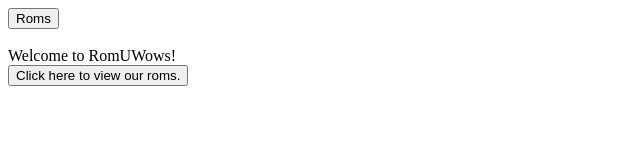
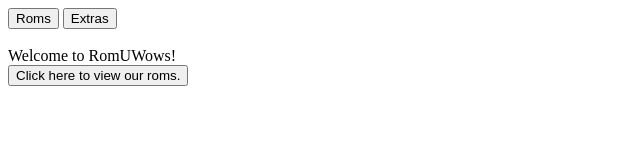
Before and after one commit to GreenYoshiGaming/Romuwows, a plain HTML site: page index.html in a window 1280 px wide. Shown: the whole page, without its empty margins (0-640 px from the left). Drawn offline with Linux system fonts and the light colour scheme.

Commit message:
Update index.html

```diff
--- a/index.html
+++ b/index.html
@@ -4,7 +4,8 @@
   <script src="alert/nintendoroms.js"></script>
   <div id="titlebar">
 <a href="roms/consoles/"><button>Roms</button></a>
-</div>
+    <a href="extras/"><button>Extras</button></a>
+  </div>
 <br>
 </head>
 <body>
```
